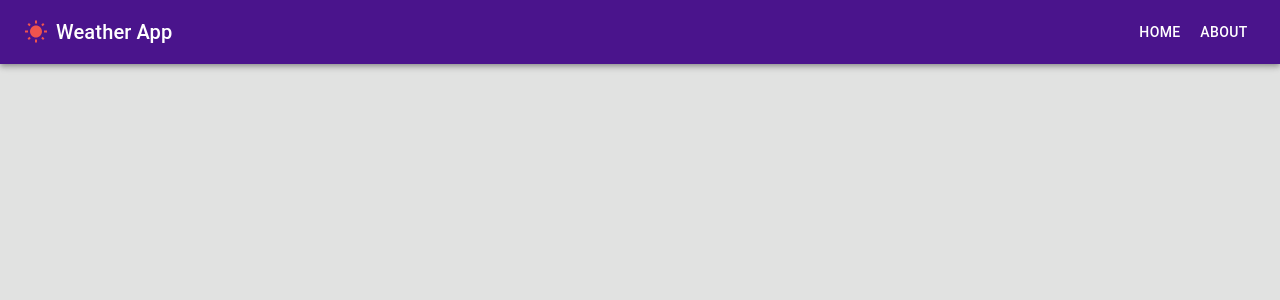
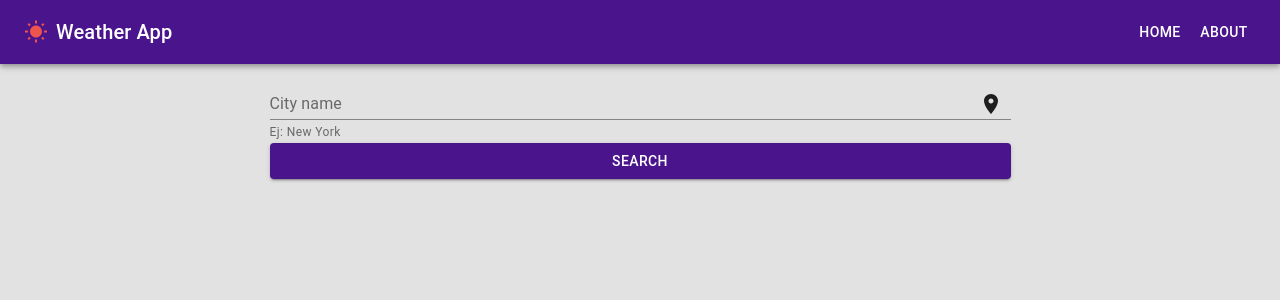
Before and after one commit to ArepaQuemada/weather-app, a React (Create React App) app: page / in a window 1280 px wide. Shown: the top 300 px of the page. Built offline with nearby package versions, Linux system fonts and the light colour scheme.

Commit message:
added basename property to routes

```diff
--- a/src/Components/Header.js
+++ b/src/Components/Header.js
@@ -32,7 +32,7 @@ export default function Header() {
     const classes = useStyles();
 
     return (
-        <Router>
+        <Router basename="/weather-app">
             <div className={classes.root}>
                 <AppBar position="static" color="primary">
                     <Toolbar>
@@ -40,7 +40,7 @@ export default function Header() {
                         <Typography variant="h6" className={classes.title}>
                             Weather App
                         </Typography>
-                        <Link to="/weather-app" className={classes.link}>
+                        <Link to="/" className={classes.link}>
                             <Button className={classes.font}>HOME</Button>
                         </Link>
                         <Link to="/about" className={classes.link}>
@@ -50,12 +50,8 @@ export default function Header() {
                 </AppBar>
             </div>
             <Switch>
-                <Route exact path="/weather-app">
-                     <Body/>
-                </Route>
-                <Route path="/about">
-                    <About/>
-                </Route>
+                <Route exact path="/" component={Body} />
+                <Route path="/about" component={About} />
             </Switch>
         </Router>
     );
```
